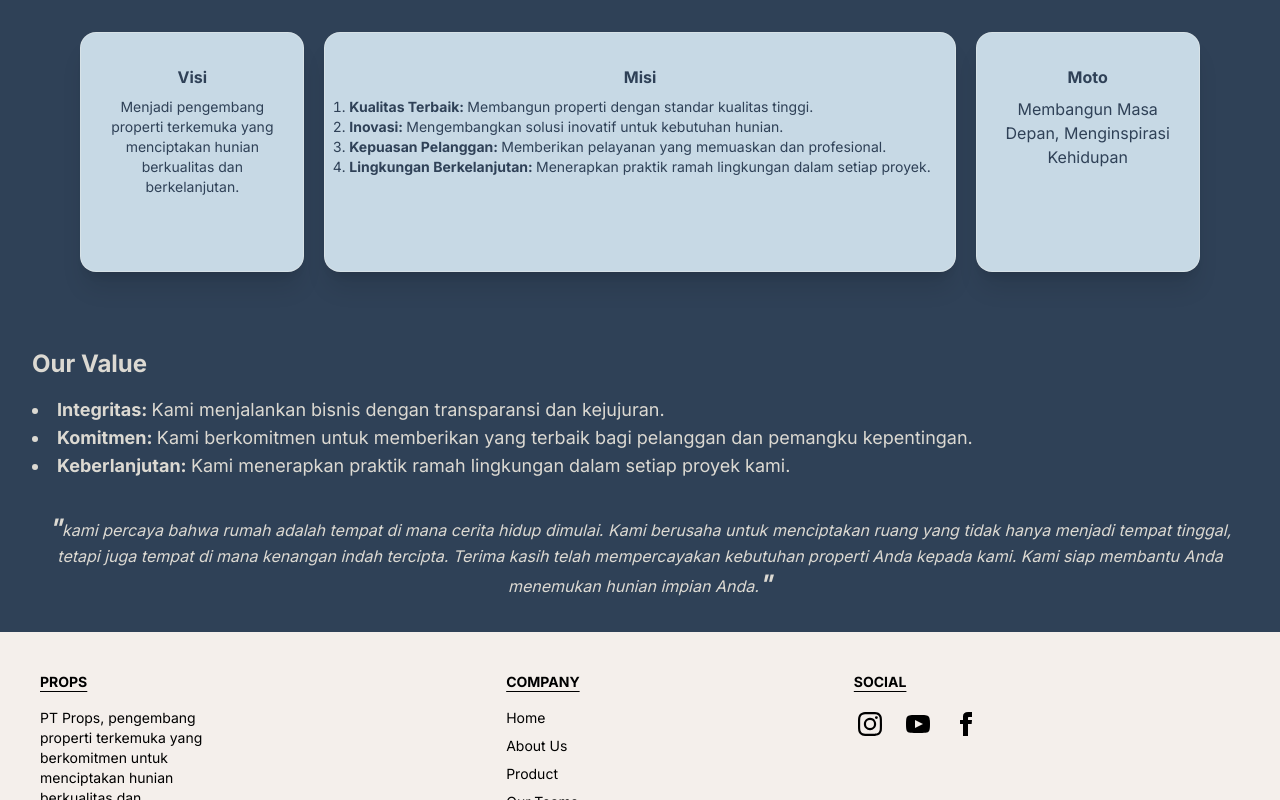
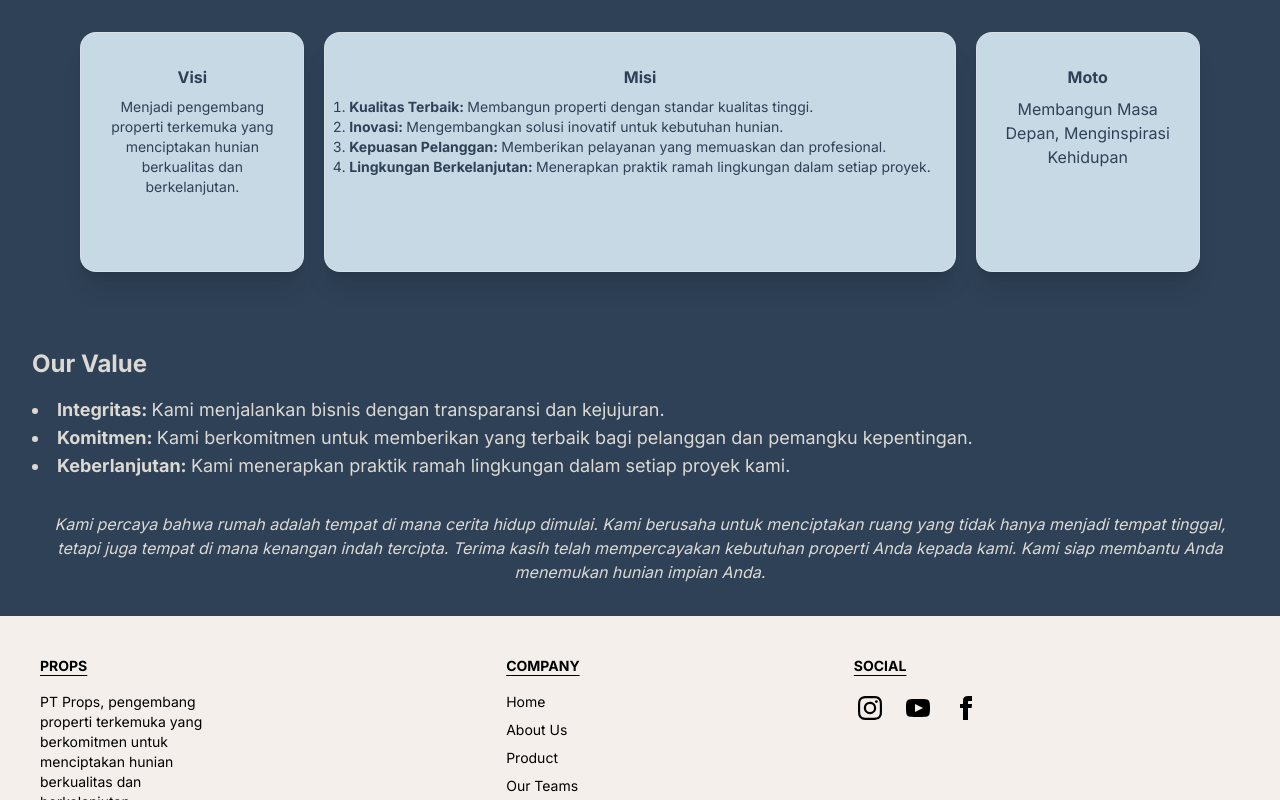
Before and after one commit to naufalh23/company-profile, a Next.js app: page /about in a window 1280 px wide. Shown: the part 805-1605 px from the top of the page. Built offline with nearby package versions, Linux system fonts and the light colour scheme.

Commit message:
updt-4 (bug fix)

```diff
--- a/src/app/about/page.tsx
+++ b/src/app/about/page.tsx
@@ -21,7 +21,7 @@ export default function AboutUsPage() {
       </div>
       <div className="my-8 mx-8 w-auto text-text3">
         <h1 className="text-2xl font-bold mb-4">About Us</h1>
-        <p className="text-lg mb-4 text-justify">
+        <h1 className="text-lg mb-4 text-justify">
           <span className="font-bold ">PT Props</span> berdiri sejak tahun 2001
           dengan moto{" "}
           <span className="font-bold">
@@ -51,7 +51,7 @@ export default function AboutUsPage() {
             berkomitmen untuk terus membangun masa depan yang lebih baik dan
             menginspirasi kehidupan banyak orang melalui karya-karya kami.
           </p>
-        </p>
+        </h1>
       </div>
       <div>
         <AboutMain />
@@ -60,25 +60,25 @@ export default function AboutUsPage() {
         <h1 className="text-2xl font-bold mb-4">Our Value</h1>
         <ul className="list-disc list-inside text-lg text-justify">
           <li>
-            <span className="font-bold text-left">Integritas: </span>Kami menjalankan
-            bisnis dengan transparansi dan kejujuran.
+            <span className="font-bold text-left">Integritas: </span>Kami
+            menjalankan bisnis dengan transparansi dan kejujuran.
           </li>
           <li>
-            <span className="font-bold text-left">Komitmen: </span>Kami berkomitmen untuk
-            memberikan yang terbaik bagi pelanggan dan pemangku kepentingan.
+            <span className="font-bold text-left">Komitmen: </span>Kami
+            berkomitmen untuk memberikan yang terbaik bagi pelanggan dan
+            pemangku kepentingan.
           </li>
           <li>
-            <span className="font-bold text-left">Keberlanjutan: </span>Kami menerapkan
-            praktik ramah lingkungan dalam setiap proyek kami.
+            <span className="font-bold text-left">Keberlanjutan: </span>Kami
+            menerapkan praktik ramah lingkungan dalam setiap proyek kami.
           </li>
         </ul>
         <p className="text-base my-8 text-center italic text-text3">
-          <span className="font-bold text-2xl">"</span>kami percaya bahwa rumah
-          adalah tempat di mana cerita hidup dimulai. Kami berusaha untuk
-          menciptakan ruang yang tidak hanya menjadi tempat tinggal, tetapi juga
-          tempat di mana kenangan indah tercipta. Terima kasih telah
-          mempercayakan kebutuhan properti Anda kepada kami. Kami siap membantu
-          Anda menemukan hunian impian Anda.<span className="font-bold text-2xl">"</span>
+          Kami percaya bahwa rumah adalah tempat di mana cerita hidup dimulai.
+          Kami berusaha untuk menciptakan ruang yang tidak hanya menjadi tempat
+          tinggal, tetapi juga tempat di mana kenangan indah tercipta. Terima
+          kasih telah mempercayakan kebutuhan properti Anda kepada kami. Kami
+          siap membantu Anda menemukan hunian impian Anda.
         </p>
       </div>
     </section>
```
